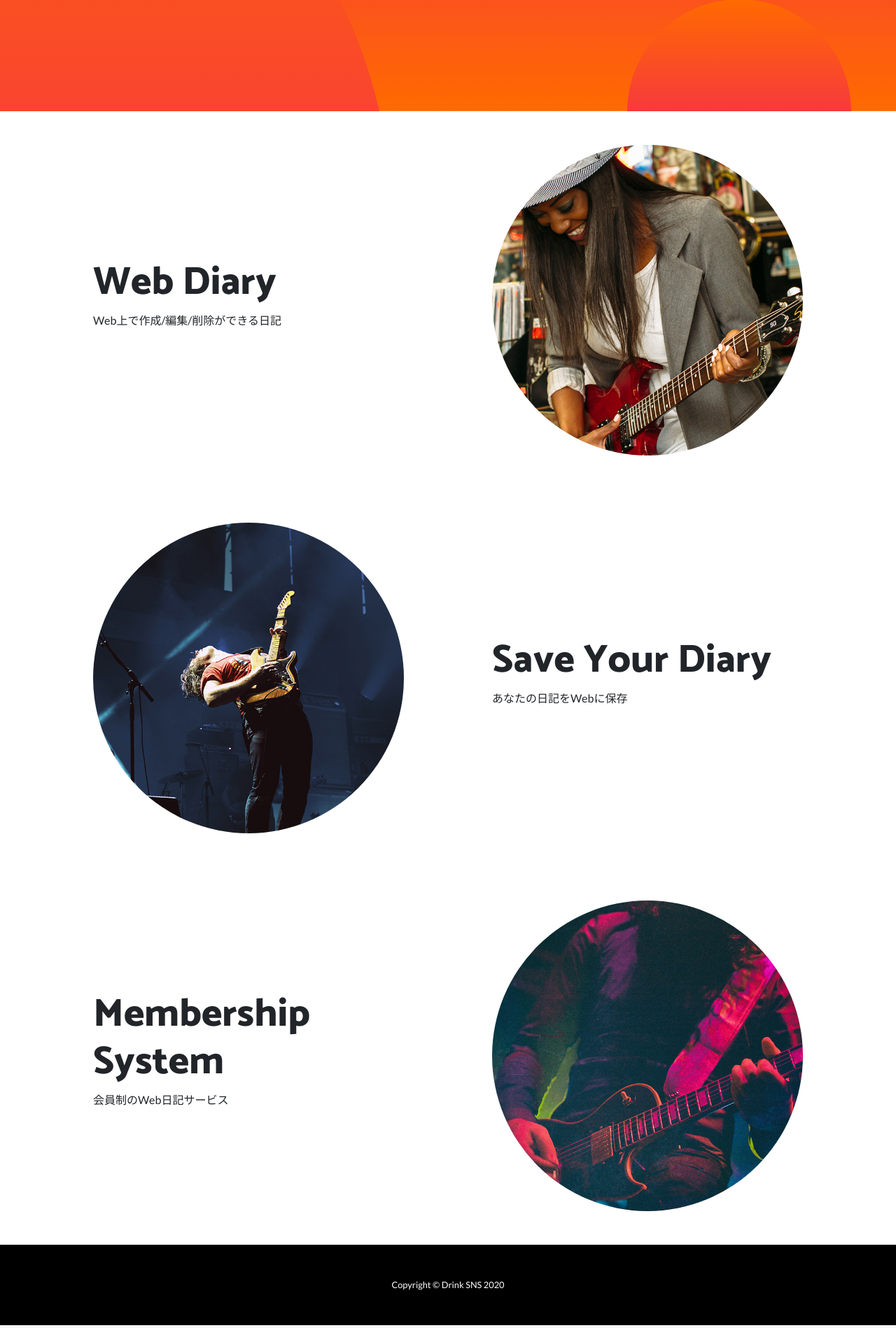
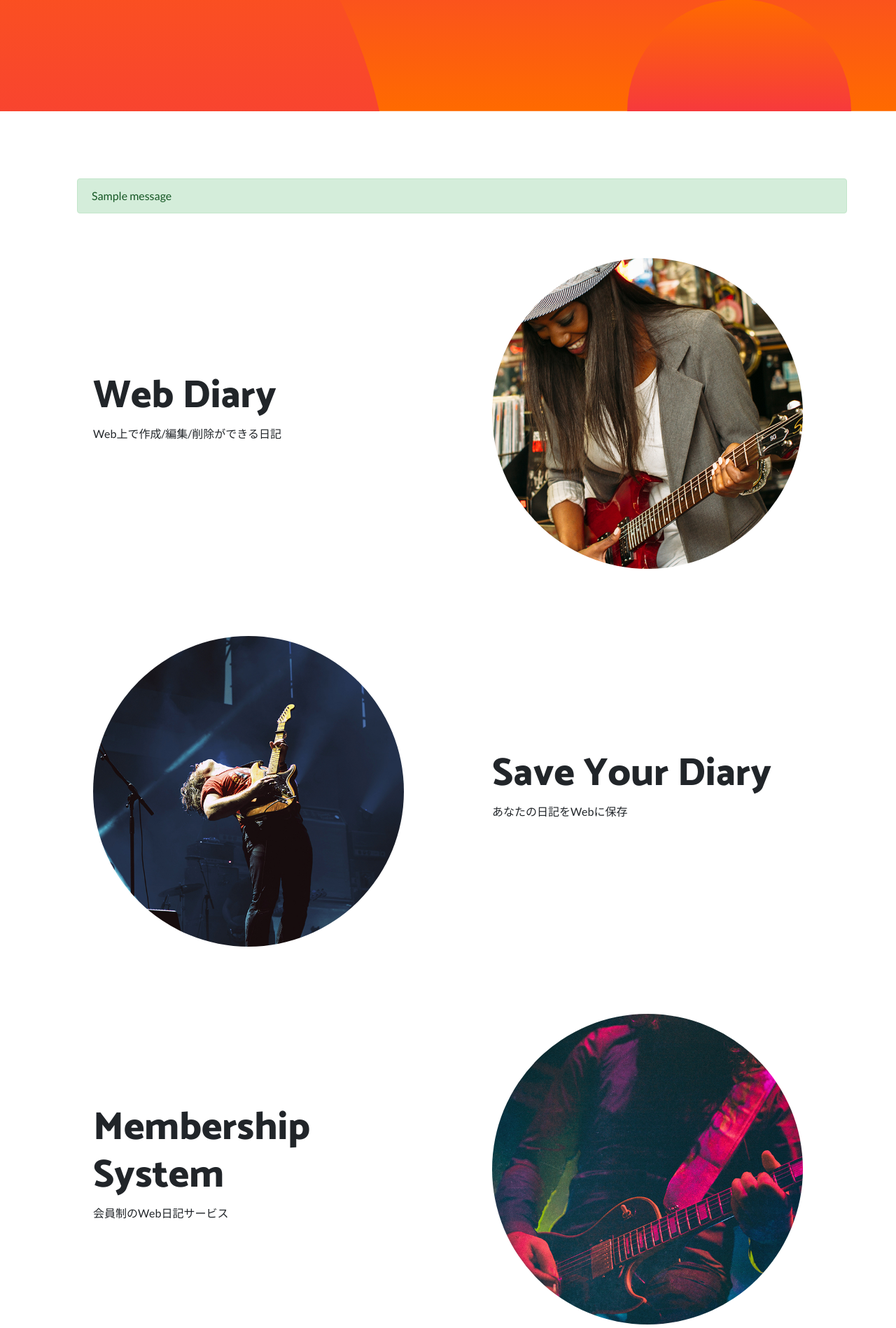
Before and after one commit to Jonh-Nash/drink_sns, a Django app: page / in a window 1280 px wide. Shown: the part 528-2426 px from the top of the page at 70% size. Run offline with Django 3.2, Linux system fonts and the light colour scheme; tables that the repository leaves empty hold one stand-in row (values such as "Sample post"); one stand-in notice (Sample message) is shown; some libraries are stand-ins or nearby versions.

Commit message:
[update]お問合せ投稿成功メッセージの機能追加
お問合せ投稿した際に正常に処理されるとsuccessメッセージが表示されるようにした。

```diff
--- a/diary/templates/base.html
+++ b/diary/templates/base.html
@@ -54,6 +54,22 @@
 
         {% block header%}{% endblock %}
 
+        {% if messages %}
+            <div class="container">
+                <div class="row">
+                    <div class="my-div-style w-100">
+                        <ul class="messages" style="list-style: none;">
+                            {% for message in messages %}
+                            <li {% if message.tags %} class="{{message.tags}}" {% endif %}>
+                                {{ message }}
+                            </li>
+                            {% endfor %}
+                        </ul>
+                    </div>
+                </div>
+            </div>
+        {% endif %}
+
         {% block contents%}{% endblock %}
 
         <!-- Footer -->
--- a/diary/views.py
+++ b/diary/views.py
@@ -1,4 +1,5 @@
 import logging
+from django.contrib import messages
 
 from django.urls import reverse_lazy
 from django.views import generic
@@ -16,5 +17,6 @@ class InquiryView(generic.FormView):
 
     def form_valid(self, form):
         form.send_email()
+        messages.success(self.request, 'メッセージを送信しました。')
         logger.info('inquiry sent by {}'.format(form.cleaned_data['name']))
         return super().form_valid(form)
```
Also changed, not shown: drink_diary/settings_common.py (+8 -0 lines).
